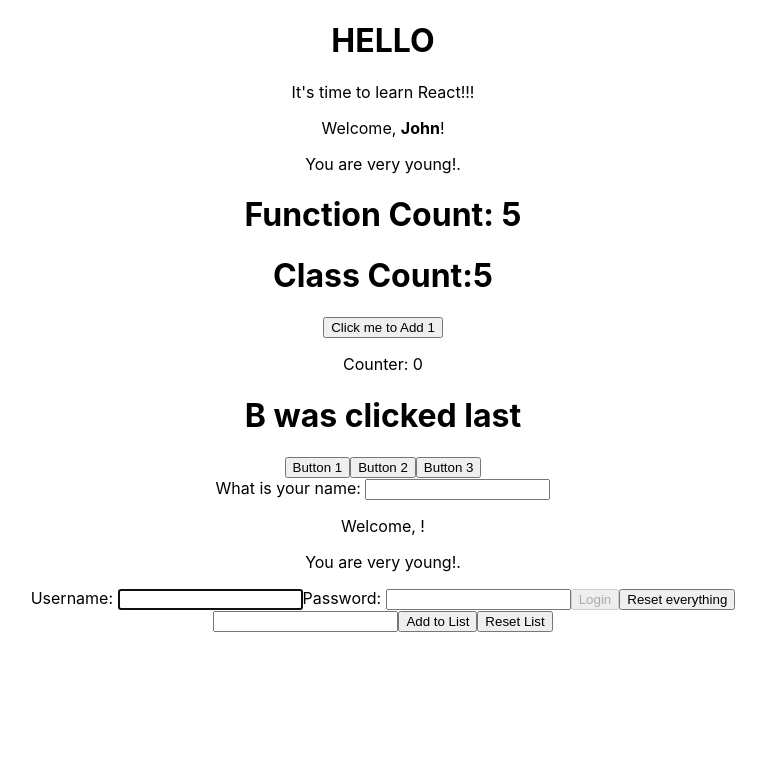
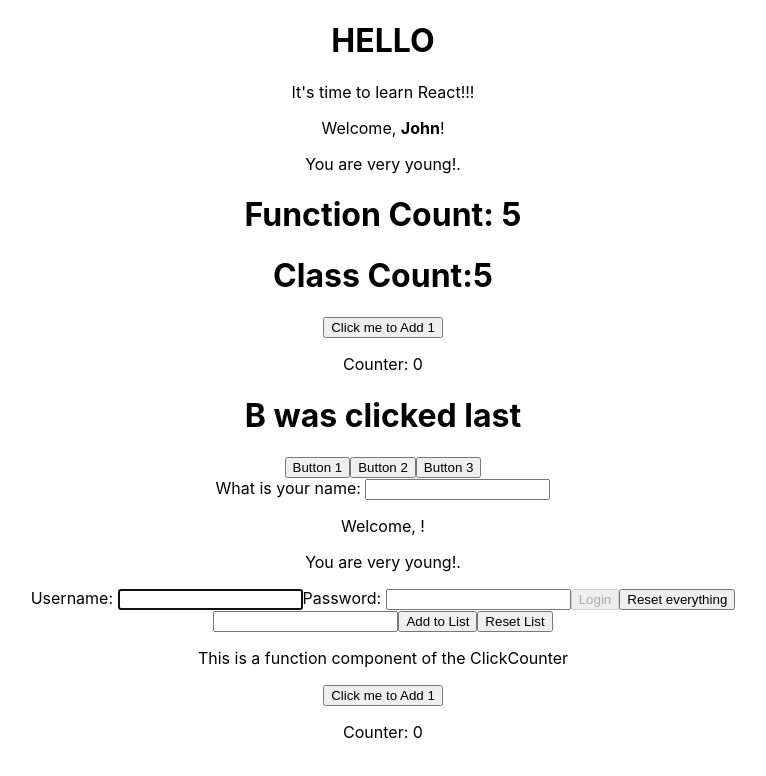
Before and after one commit to Fredeugine/my-app, a React (Create React App) app: page / in a window 1280 px wide. Shown: the top 776 px of the page, without its empty margins (257-1023 px from the left). Built offline with nearby package versions, Linux system fonts and the light colour scheme.

Commit message:
React exercise 1

```diff
--- a/src/App.js
+++ b/src/App.js
@@ -8,6 +8,7 @@ import {ClickTracker} from "./counters";
 import {InteractiveWelcome} from "./welcome";
 import {Login} from "./similar files";
 import {Todo} from "./Todo";
+import {ClickCounters} from "./counters";
 
 function hello() {
   return (
@@ -22,6 +23,7 @@ function hello() {
           <InteractiveWelcome></InteractiveWelcome>
           <Login></Login>
           <Todo></Todo>
+          <ClickCounters></ClickCounters>
       </div>
 
   );
--- a/src/counters.js
+++ b/src/counters.js
@@ -1,4 +1,25 @@
-import React, { Component } from 'react';
+import React, {Component, useState} from 'react';
+
+export function ClickCounters(){
+
+    const [count,setCount]= useState(0)
+    function addOne(){
+        setCount(function (prevState){
+            return prevState + 1
+        })
+    }
+    return(
+        <div>
+            <p>This is a function component of the ClickCounter</p>
+            <button onClick={addOne}>Click me to Add 1</button>
+            <p>Counter: {count}</p>
+        </div>
+    )
+}
+
+
+
+
 
 export function CounterDisplay ({ countProp }){
     return <h1>Class Count:{countProp}</h1>;
@@ -46,10 +67,12 @@ export class ClickCounter extends Component{
         };
 
     render() {
-        return<div>
+        return(
+            <div>
                 <button onClick={this.addOne}>Click me to Add 1</button>
                 <p>Counter: {this.state.count}</p>
-              </div>
+            </div>
+        )
     }
 }
 
```
